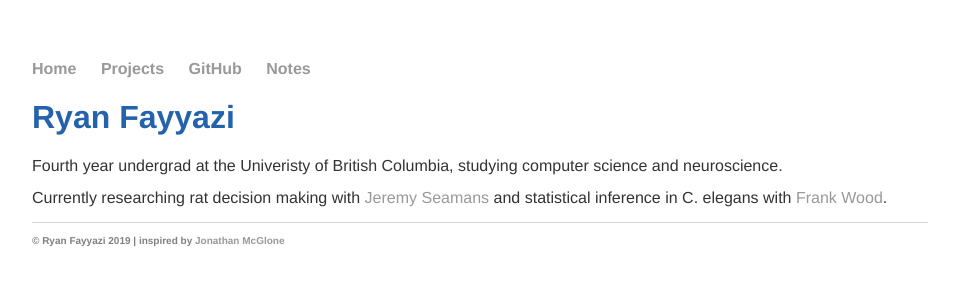
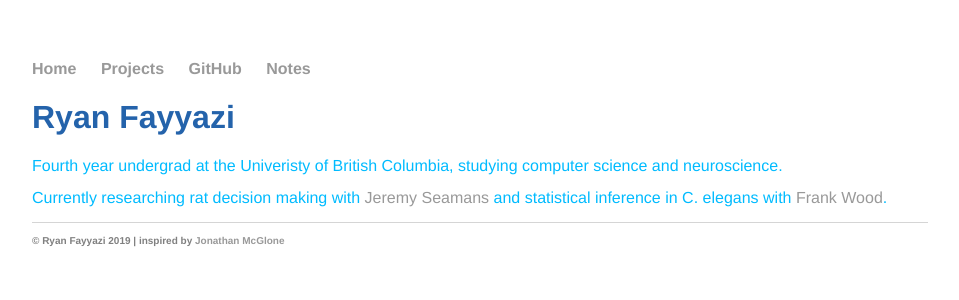
Before and after one commit to rfayyazi/rfayyazi.github.io, a Jekyll site: the page built from index.html, in a window 1280 px wide. Shown: the top 300 px of the page, without its empty margins (160-1119 px from the left). Built offline with Jekyll 4.4.1, drawn with Linux system fonts in a browser that asks for light colours; some web fonts are replaced.

Commit message:
Update main.css

```diff
--- a/css/main.css
+++ b/css/main.css
@@ -31,7 +31,8 @@ p {
     font-size: 1.0em;
     line-height: 1.0em;
     font-family: 'Helvetica', 'Arial', 'Sans-Serif';
-    color: #333;
+/*     color: #333; */
+    color: #00bbff;
 }
 footer {
     border-top: 1px solid #d5d5d5;
```
